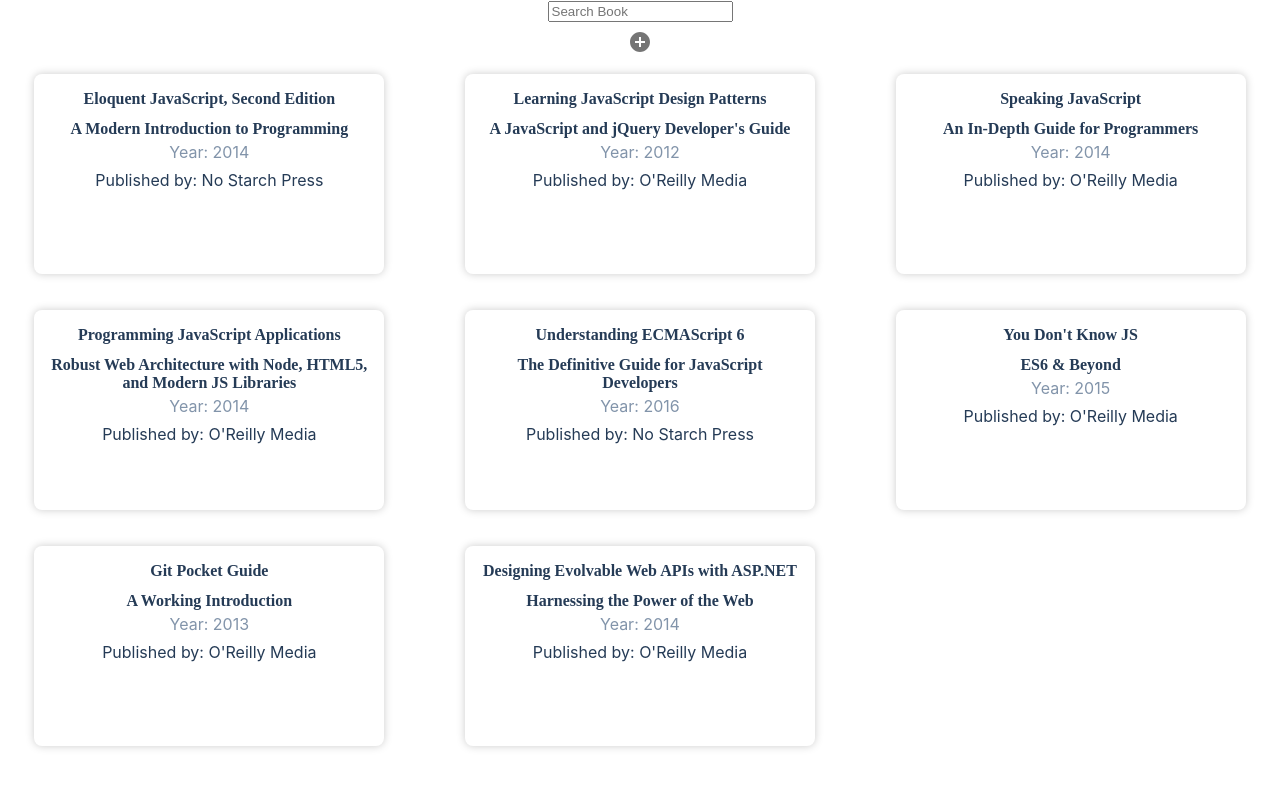
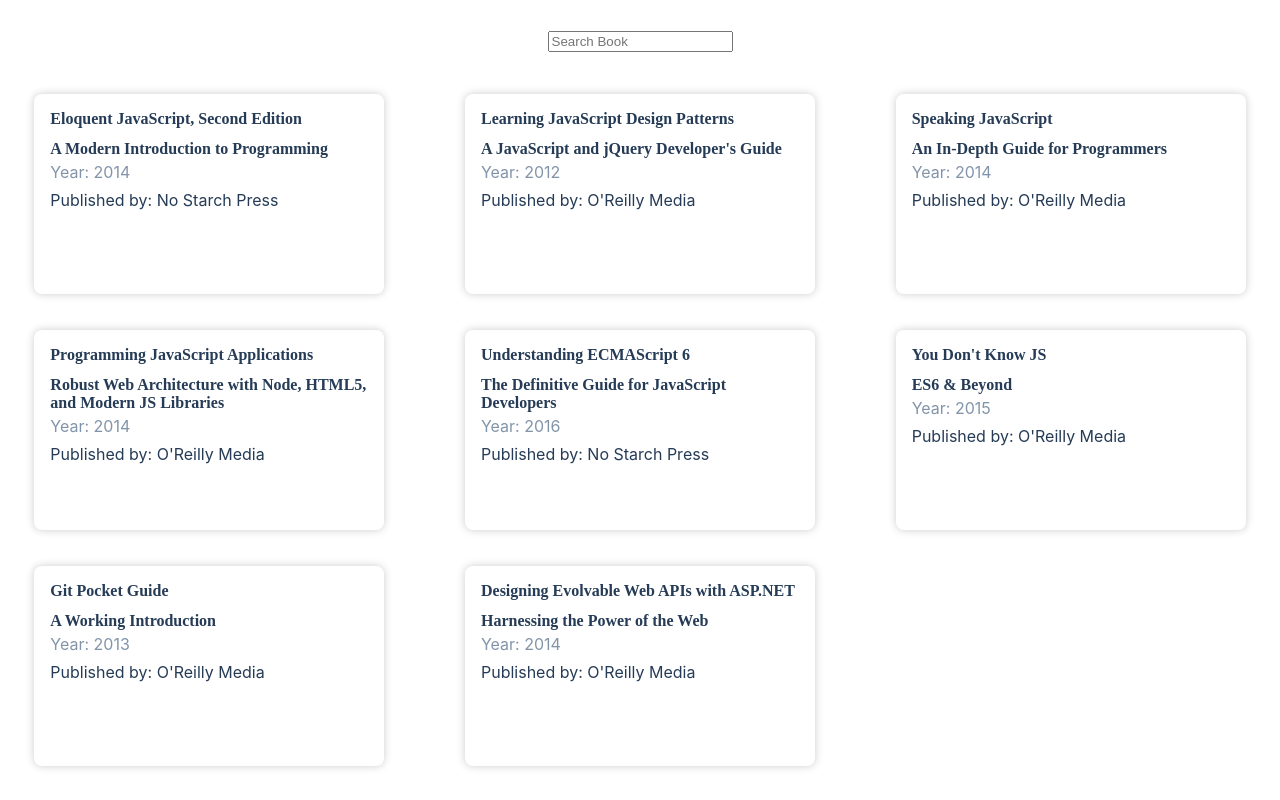
Before and after one commit to Shreyas-hacker/Book-Library, a React (Create React App) app in the folder client/: page / in a window 1280 px wide. Built offline with nearby package versions, Linux system fonts and the light colour scheme.

Commit message:
removed book list and integrated into app.js

```diff
--- a/client/src/App.css
+++ b/client/src/App.css
@@ -1,38 +1,17 @@
 .App {
   text-align: center;
+  display: flex;
+  flex-direction: column;
+  justify-content: center;
+  align-items: center;
+  margin: 30px;
 }
 
-.App-logo {
-  height: 40vmin;
-  pointer-events: none;
+.grid{
+  width: 100%;
+  display:grid;
+  justify-items: center;
+  align-items: center;
+  grid-template-columns: repeat(3,1fr);
+  grid-gap: 12px;
 }
-
-@media (prefers-reduced-motion: no-preference) {
-  .App-logo {
-    animation: App-logo-spin infinite 20s linear;
-  }
-}
-
-.App-header {
-  background-color: #282c34;
-  min-height: 100vh;
-  display: flex;
-  flex-direction: column;
-  align-items: center;
-  justify-content: center;
-  font-size: calc(10px + 2vmin);
-  color: white;
-}
-
-.App-link {
-  color: #61dafb;
-}
-
-@keyframes App-logo-spin {
-  from {
-    transform: rotate(0deg);
-  }
-  to {
-    transform: rotate(360deg);
-  }
-}
--- a/client/src/App.js
+++ b/client/src/App.js
@@ -1,30 +1,42 @@
 import './App.css';
 import { useState } from 'react';
-import BookList from './Books/BookList';
 import bookList from './bookList';
 import IconButton from '@mui/material/IconButton';
 import AddCircleIcon from '@mui/icons-material/AddCircle';
+import Book from './Books/Book';
 
 function App() {
   const [books, setBooks] = useState(bookList["books"]);
   const [searchedItem, setSearchedItem] = useState("");
 
-  function searchBook(e) {
-    setSearchedItem(e.target.value);
-  }
-
   return (
-    <div className="App">
-      <div>
-        <input type="text" value={searchedItem} placeholder="Search Book" onChange={searchBook}/>
+    <>
+      <div className="App">
+        <div>
+          <input type="text" placeholder="Search Book" onChange={event => setSearchedItem(event.target.value)}/>
+        </div>
       </div>
-      <IconButton aria-label="add" onClick={() => {
+      {/* <IconButton aria-label="add" onClick={() => {
         console.log("Add Book");
       }}>
         <AddCircleIcon />
-      </IconButton>
-      <BookList Books={books}/>
-    </div>
+      </IconButton>     */}
+      <div className='grid'>
+      {
+        books.filter((val) => {
+          if(searchedItem === "") {
+            return val;
+          } else if (val.title.toLowerCase().includes(searchedItem.toLowerCase())) {
+            return val;
+          }
+        }).map((val, key) => {
+          return (
+              <Book key={key} book={val}/>
+          );
+        })
+      }
+      </div>
+    </>
   );
 }
 
--- a/client/src/Books/BookList.js
+++ /dev/null
@@ -1,15 +0,0 @@
-import Book from "./Book";
-import './BookList.css'
-
-
-function BookList({Books}){
-    return (
-        <div class="grid">
-            {Books.map((book) => (
-                <Book key={book.isbn} book={book} />
-            ))}
-        </div>
-    )
-}
-
-export default BookList;
```
